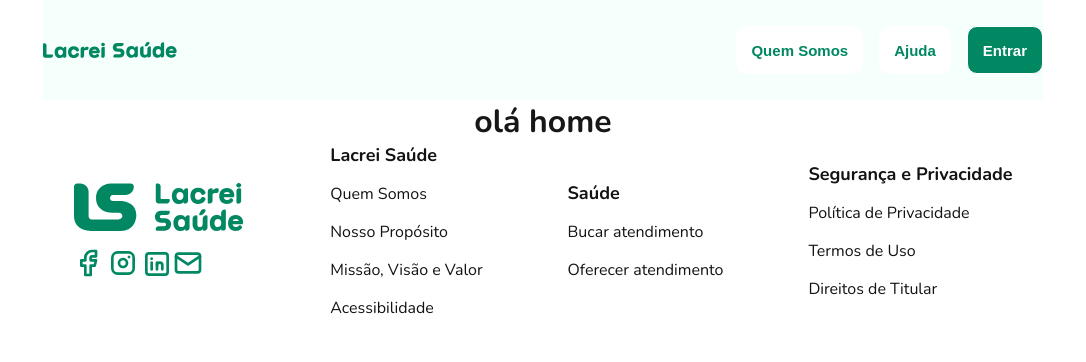
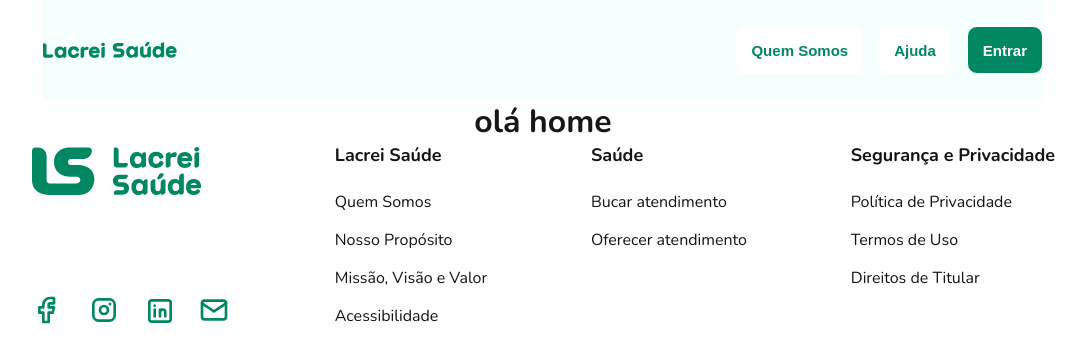
Before and after one commit to devLucasCBMelo/desafio-react-next-lacrei, a Next.js app: page / in a window 1280 px wide. Shown: the top 362 px of the page, without its empty margins (97-1183 px from the left). Built offline with nearby package versions, Linux system fonts and the light colour scheme.

Commit message:
correções no layout do footer

```diff
--- a/components/footer/Footer.tsx
+++ b/components/footer/Footer.tsx
@@ -12,6 +12,7 @@
     <FooterContainer>
       <FooterBox>
         <Image src={logo_branca} alt="logo da lacrei saúde" />
+        <div>
           <ConectionBar>
               <a href="https://www.facebook.com/lacrei.saude/">
                 <Image src={facebook_icon} alt="ícone do facebook" />
@@ -26,6 +27,7 @@
                 <Image src={email_icon} alt="ícone do email"/>
               </a>
           </ConectionBar>
+        </div>
       </FooterBox>
       <FooterBox>
         <h2>Lacrei Saúde</h2>
--- a/components/footer/styles.ts
+++ b/components/footer/styles.ts
@@ -6,12 +6,14 @@
   color: ${color_text.heading};
   display: flex;
   flex-direction: row;
-  align-items: center;
-  justify-content: space-around;
+  align-items: flex-start;
+  justify-content: space-between;
   width: 80%;
+
 
     h2 {
       font-size: 18px;
+      margin-bottom: 8px;
     }
 
     a {
@@ -22,10 +24,22 @@
 export const FooterBox = styled.div`
   display: flex;
   flex-direction: column;
+  align-items: flex-start;
+  justify-content: flex-start;
   gap: 1rem;
+
+  div {
+    width: 200px;
+    height: 200px;
+    display: flex;
+    flex-direction: row;
+  }
 `
 
-export const ConectionBar = styled.div`
+export const ConectionBar = styled.nav`
   display: flex;
   flex-direction: row;
+  align-items: center;
+  justify-content: space-between;
+  width: 200px;
 `
```
Lines whose indentation alone changed are shown as unchanged.
